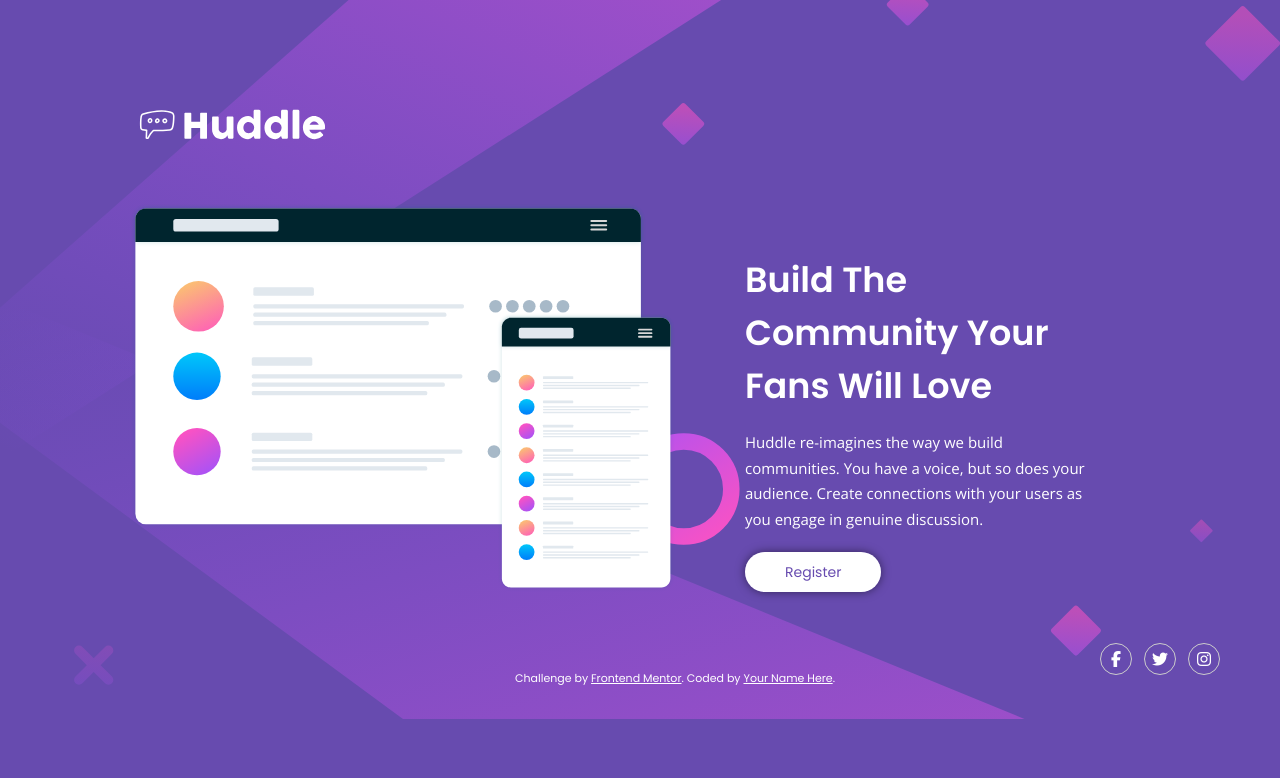
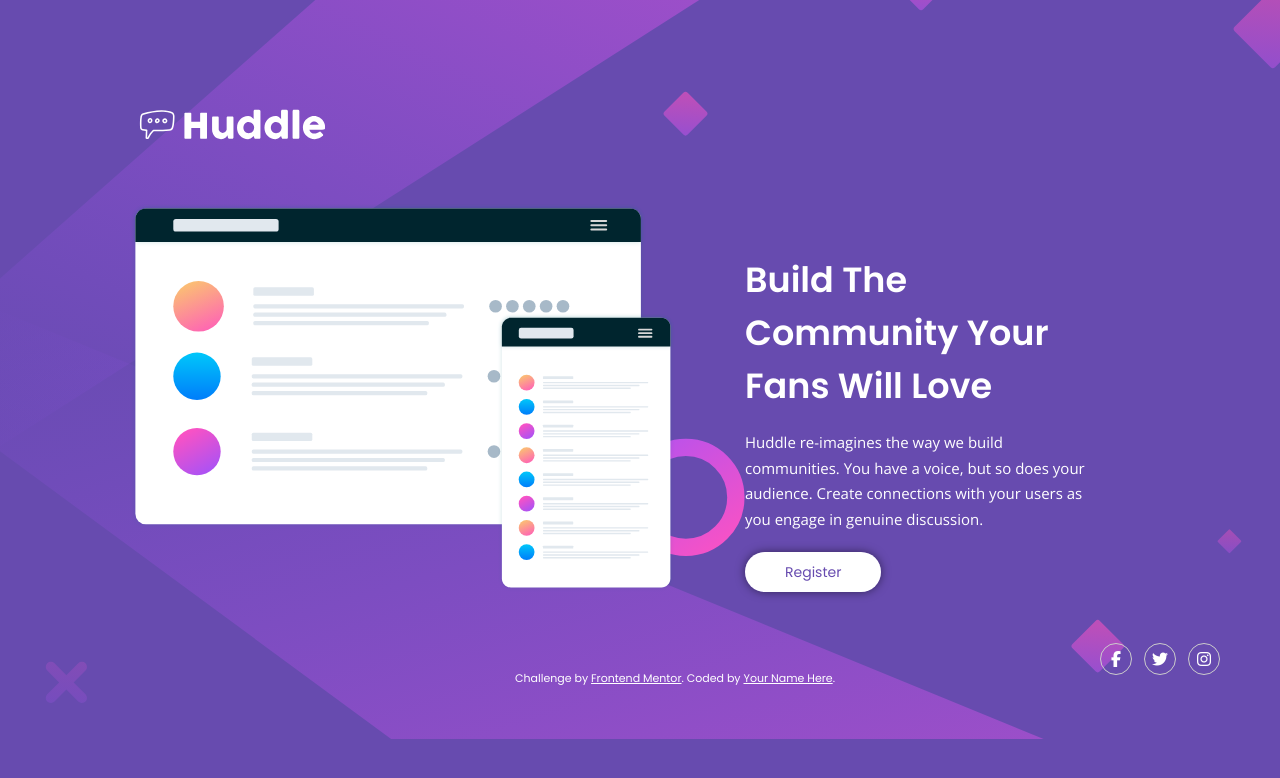
Before and after one commit to Ramly23/Huddle-Landing-Page, a plain HTML site: page index.html in a window 1280 px wide. Drawn offline with nearby package versions, Linux system fonts and the light colour scheme.

Commit message:
Add files via upload

```diff
--- a/style.css
+++ b/style.css
@@ -20,7 +20,7 @@ body {
     background: url(images/bg-desktop.svg), var(--Violet);
     background-repeat: no-repeat;
     background-position: center;
-    background-size: cover;
+    background-size: 105%;
 }
 
 .container {
```
